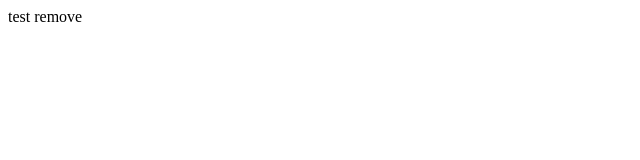
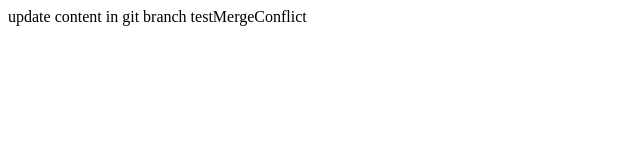
Before and after one commit to tranlehaiquan/gitGettingStarted, a plain HTML site: page index.html in a window 1280 px wide. Shown: the whole page, without its empty margins (0-640 px from the left). Drawn offline with Linux system fonts and the light colour scheme.

Commit message:
test merge

```diff
--- a/index.html
+++ b/index.html
@@ -7,6 +7,6 @@
   <title>Change number1</title>
 </head>
 <body>
-  test remove
+  update content in git branch testMergeConflict
 </body>
 </html>
```
